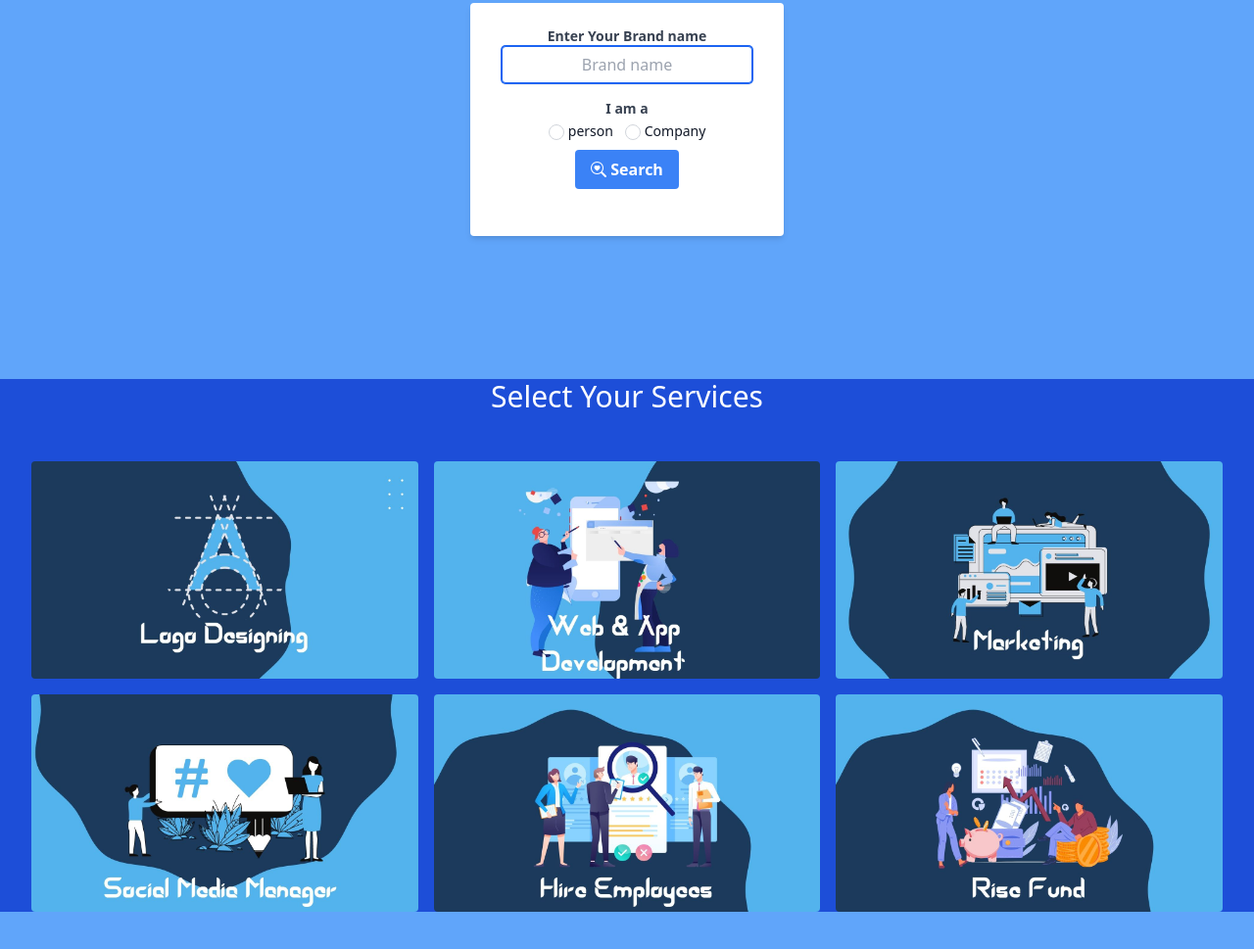
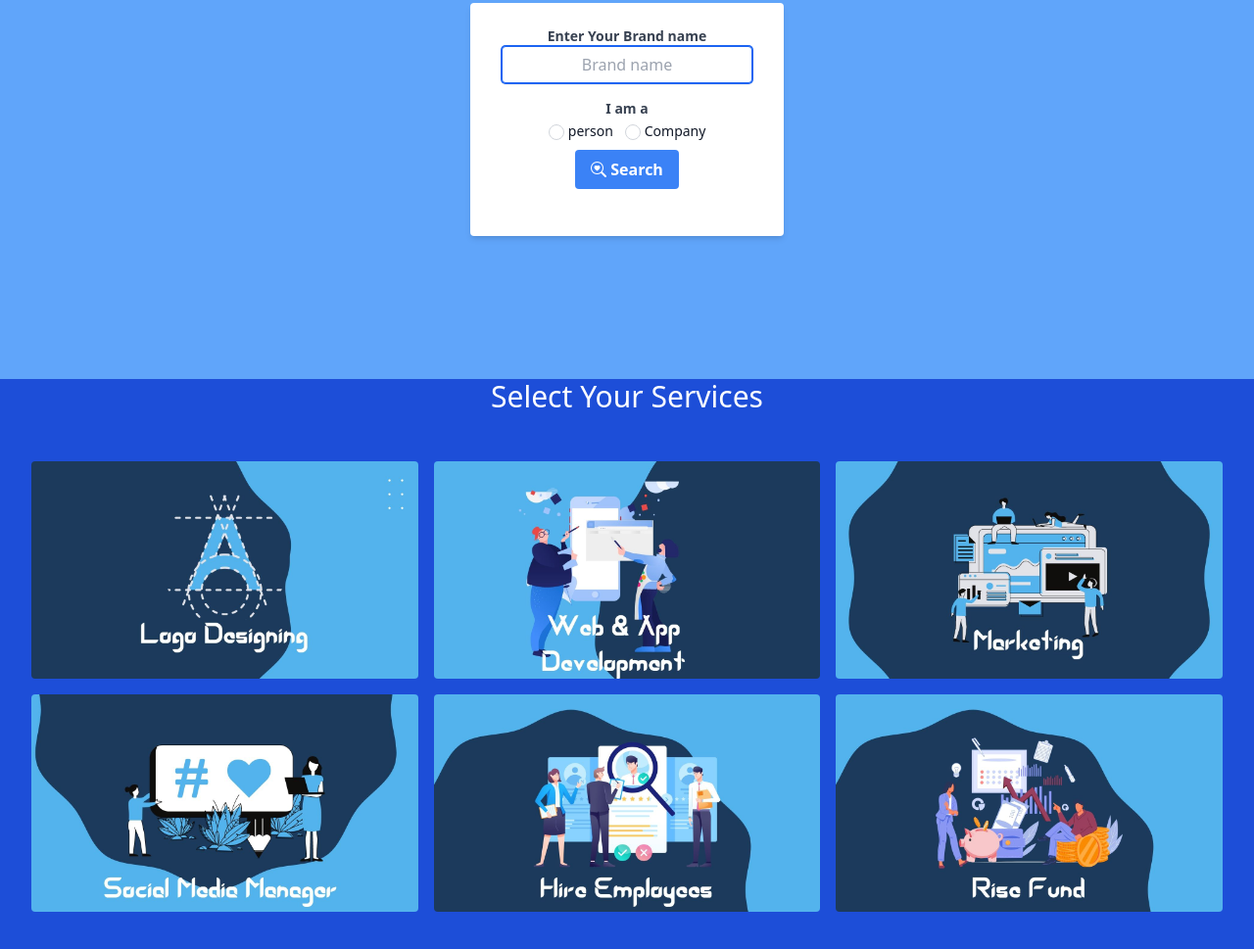
Before and after one commit to idk-Ritikyadav/buildina, a plain HTML site: page index.html in a window 1280 px wide. Shown: the part 185-1154 px from the top of the page at 98% size. Drawn offline with nearby package versions, Linux system fonts and the light colour scheme.

Commit message:
Update index.html

```diff
--- a/index.html
+++ b/index.html
@@ -161,11 +161,11 @@
 
     </section>
 
-    <section id="service" class="h-auto w-screen text-center bg-blue-700">
-        <h2 class=" text-3xl mb-12 text-white hover:text-4xl duration-100">
+    <section id="service" class="h-screen w-screen text-center bg-blue-700">
+        <h2 class=" text-3xl  text-white hover:text-4xl duration-100">
             Select Your Services
         </h2>
-        <main class="grid gap-4 grid-cols-2  sm:grid-cols-3 mx-8  content-center my-auto h-auto mb-12">
+        <main class="grid gap-4 grid-cols-2  sm:grid-cols-3 mx-8  content-center py-12 h-auto ">
 
             <div class="cards hover:scale-105 duration-500 active:border-zinc-700"><img
                     src="image/branding1/1.jpg"
```
